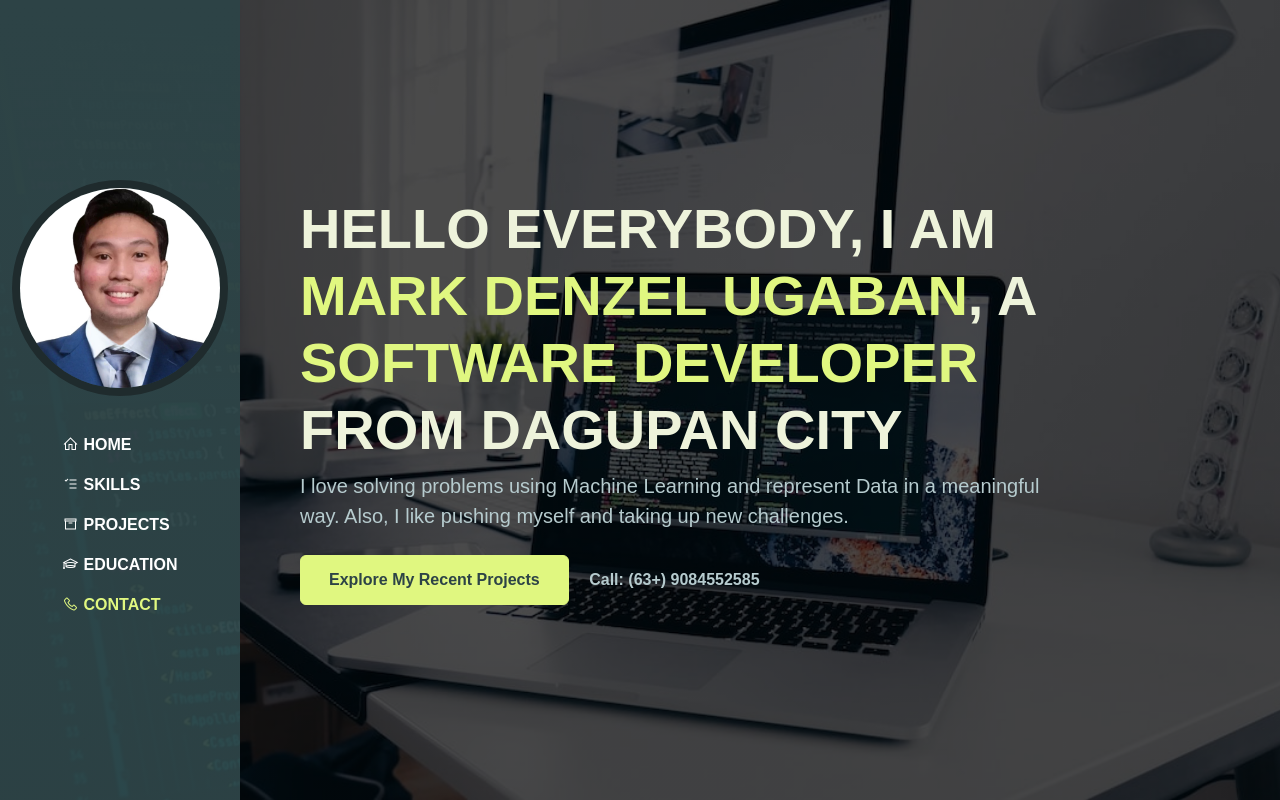
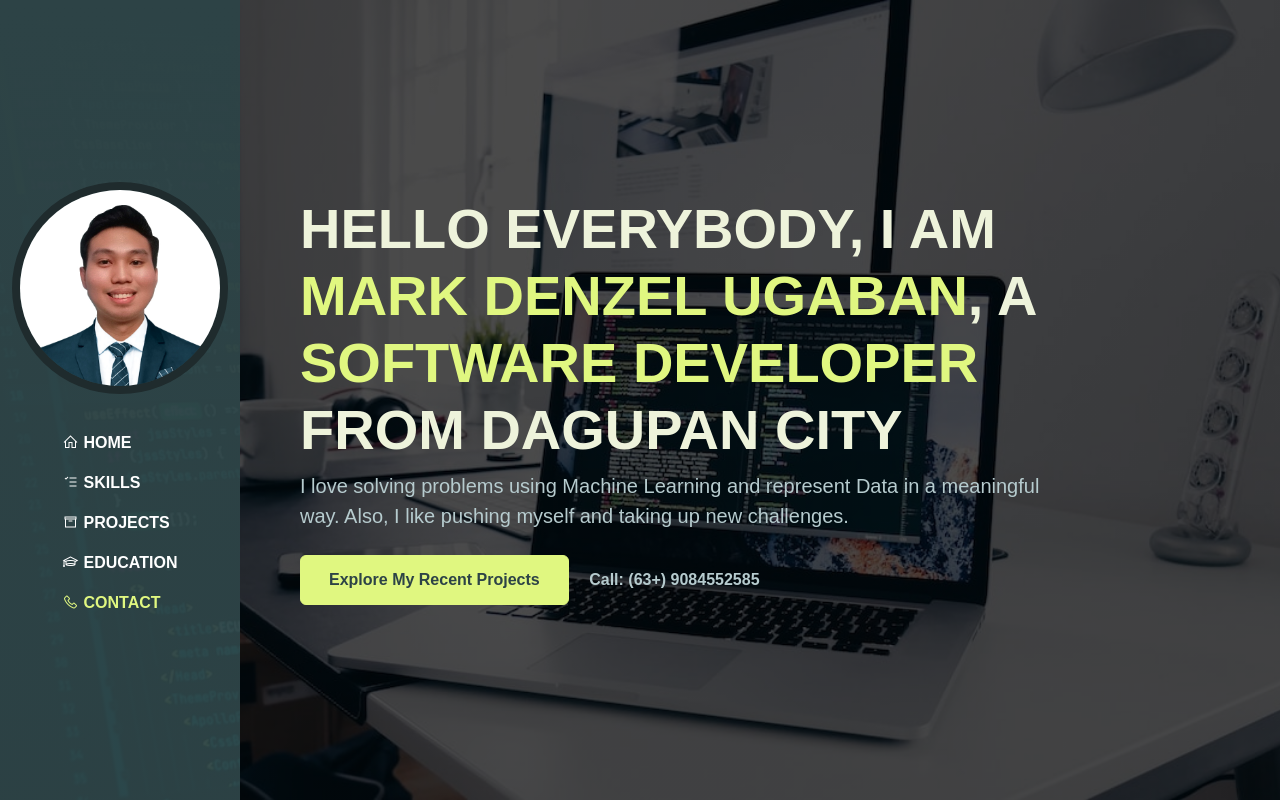
Before and after one commit to MDenzel031/Portfolio, a plain HTML site: page index.html in a window 1280 px wide. Shown: the top 800 px of the page. Drawn offline with Linux system fonts and the light colour scheme; a web font is replaced by a local one.

Commit message:
Update index.html

```diff
--- a/index.html
+++ b/index.html
@@ -20,7 +20,7 @@
         <div class="container flex-lg-column">
             <a class="navbar-brand mx-lg-auto mb-lg-4" href="#">
                 <span class="h3 fw-bold d-block d-lg-none">Mark Denzel Ugaban</span>
-                <img src="./assets/images/person.jpg" class="d-none d-lg-block rounded-circle" alt="">
+                <img src="Mark Denzel 2X2 Photo.jpg" class="d-none d-lg-block rounded-circle" alt="">
             </a>
             <button class="navbar-toggler" type="button" data-bs-toggle="collapse" data-bs-target="#navbarNav"
                 aria-controls="navbarNav" aria-expanded="false" aria-label="Toggle navigation">
```
